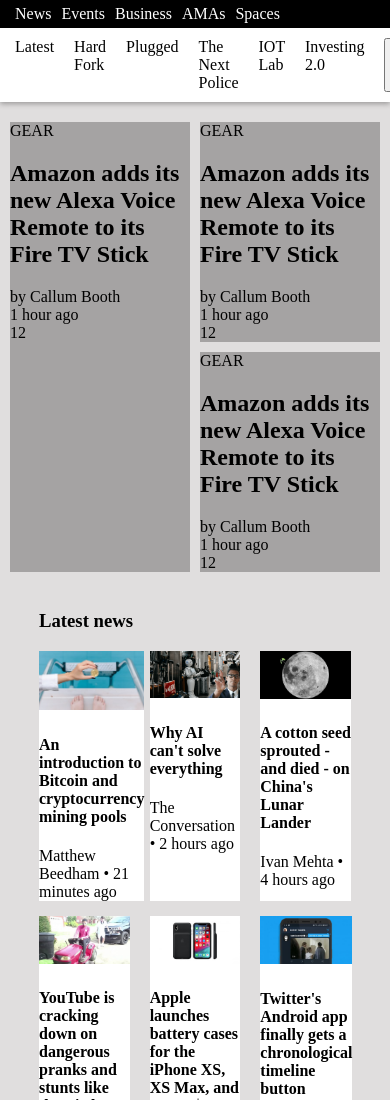
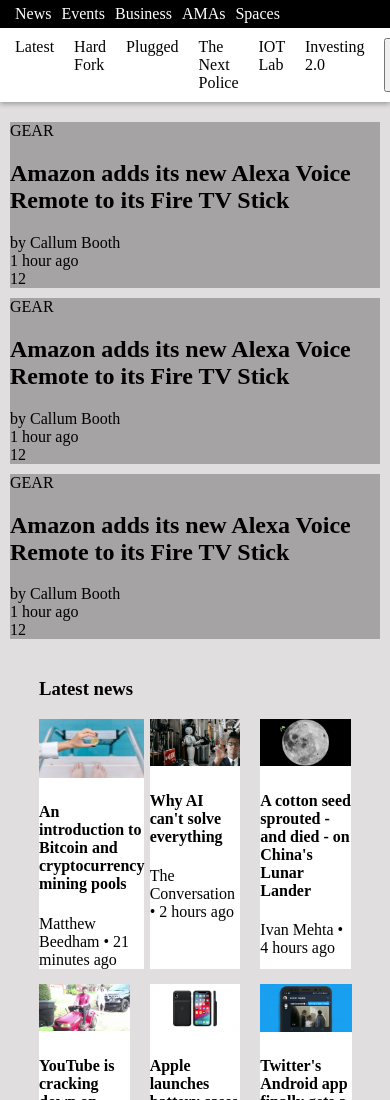
Before and after one commit to nikitin2009/TNW-home-page, a plain HTML site: page index.html in a window 390 px wide. Shown: the top 1100 px of the page. Drawn offline with Linux system fonts and the light colour scheme.

Commit message:
Style top section position for 2nd breakpoint

```diff
--- a/style.css
+++ b/style.css
@@ -227,6 +227,22 @@
 
 @media screen and (max-width:768px) {
 
+  .top-section {
+    display: block;
+  }
+
+  .main-article {
+    margin-bottom: 10px;
+    width: 100%;
+
+    }
+
+  .other-articles {
+    width: 100%;
+    }
+
+
+
 }
 
 @media screen and (max-width:1024px) {
```
